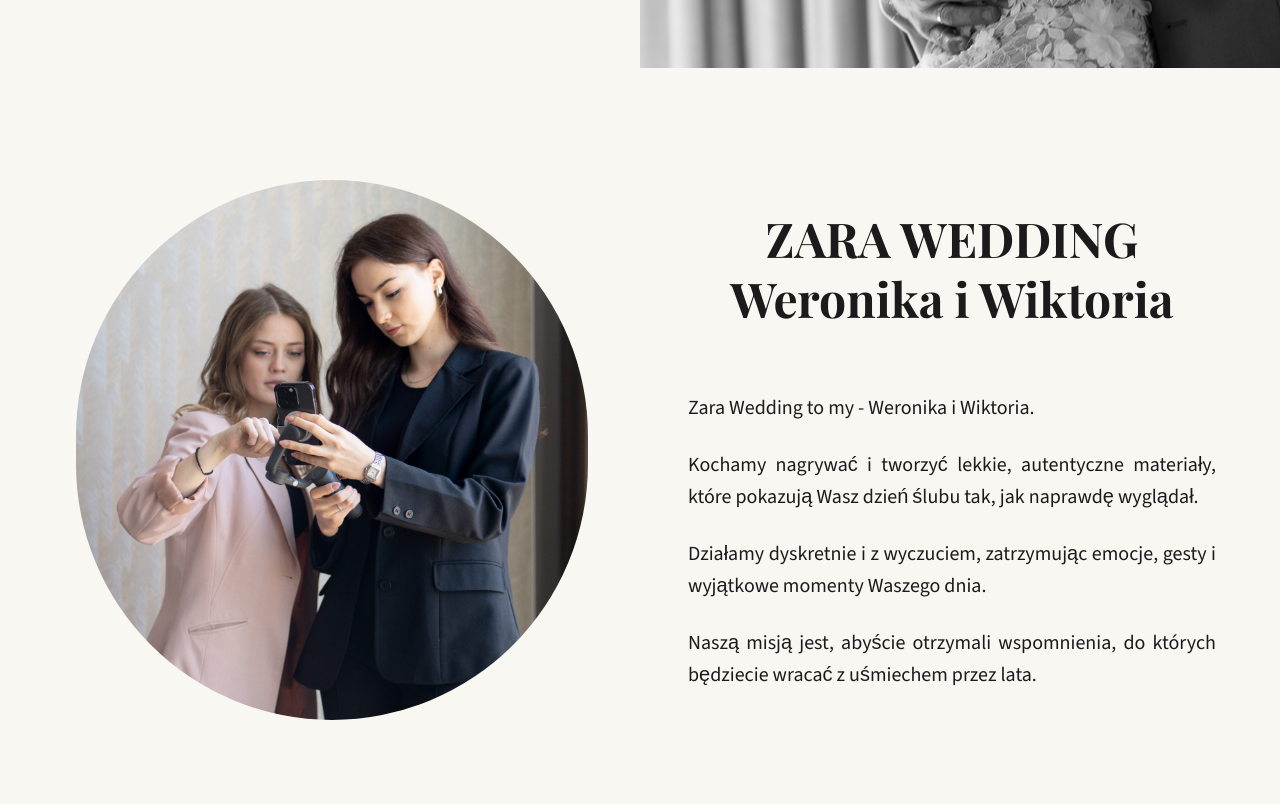
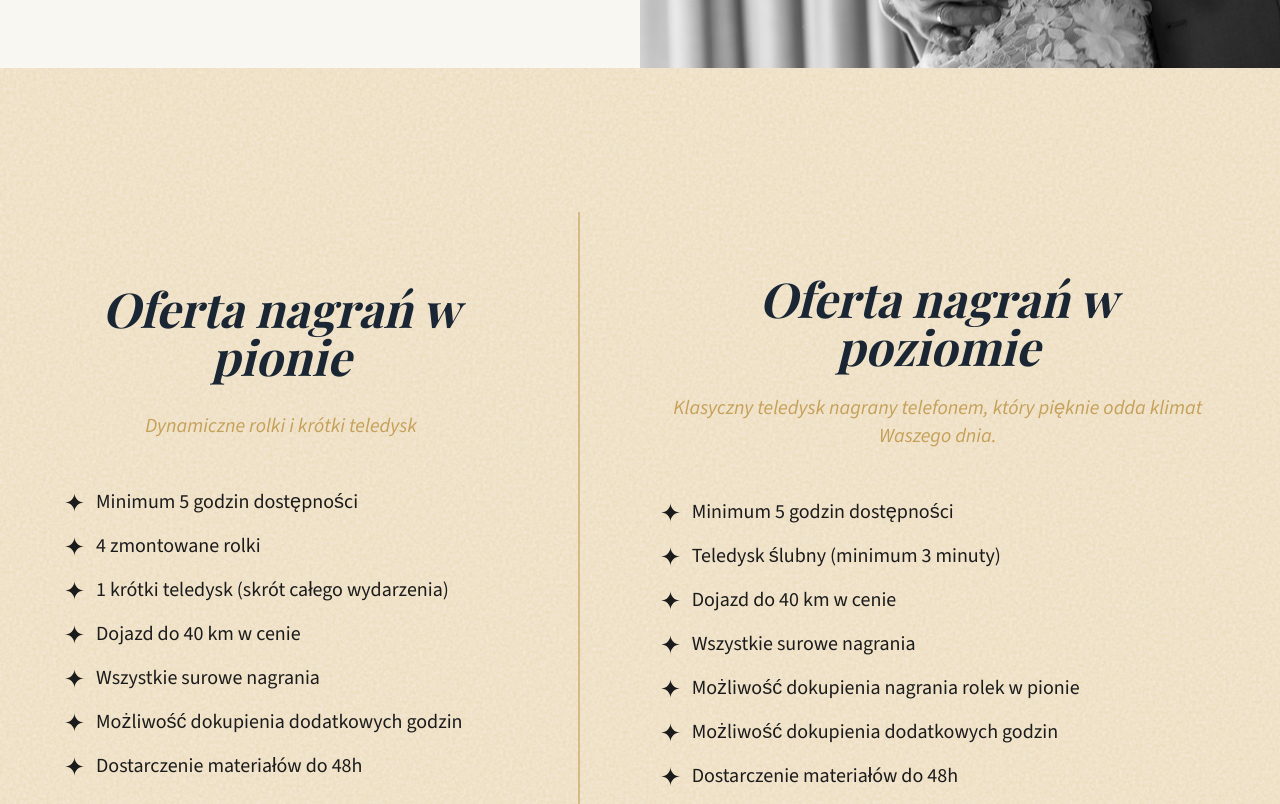
Before and after one commit to mkosinskki/zaraWedding, a Vue app: page / in a window 1280 px wide. Shown: the part 820-1624 px from the top of the page. Built offline with nearby package versions, Linux system fonts and the light colour scheme; a web font is replaced by a local one.

Commit message:
Added offer page

```diff
--- a/src/App.vue
+++ b/src/App.vue
@@ -1,6 +1,7 @@
 <script setup>
 import { RouterView } from 'vue-router'
 import Home from '../src/views/Home.vue'
+import Offer from './views/Offer.vue'
 import AboutUs from './views/AboutUs.vue'
 import Opinions from './views/Opinions.vue'
 import Contact from './views/Contact.vue'
@@ -12,6 +13,8 @@
   <Navbar />
 
   <Home />
+
+  <Offer />
 
   <AboutUs />
 
--- /dev/null
+++ b/src/views/Offer.vue
@@ -0,0 +1,93 @@
+<template>
+  <section id="offer" class="relative bg-[#F5EADA] py-16 px-6">
+    <div class="absolute inset-0 pointer-events-none opacity-60">
+      <svg width="100%" height="100%" xmlns="http://www.w3.org/2000/svg">
+        <filter id="noise">
+          <feTurbulence
+            type="fractalNoise"
+            baseFrequency="0.3"
+            numOctaves="3"
+            stitchTiles="stitch"
+          />
+          <feColorMatrix
+            type="matrix"
+            values="
+            0 0 0 0 0.772
+            0 0 0 0 0.627
+            0 0 0 0 0.349
+            0 0 0 1 0"
+          />
+        </filter>
+        <rect width="100%" height="100%" filter="url(#noise)" />
+      </svg>
+    </div>
+
+    <div
+      class="relative container max-w-6xl mx-auto flex flex-col md:flex-row min-h-screen items-center justify-center"
+    >
+      <div class="flex flex-col items-start space-y-12">
+        <div class="flex flex-col text-center space-y-8">
+          <h2 class="font-playfair text-navy font-bold italic text-4xl md:text-5xl">
+            Oferta nagrań w pionie
+          </h2>
+          <p class="font-source text-gold text-lg md:text-xl italic">
+            Dynamiczne rolki i krótki teledysk
+          </p>
+        </div>
+
+        <ul class="flex flex-col space-y-4 font-source text-md md:text-xl">
+          <li v-for="item in ofertaPionowa" :key="item" class="flex items-start gap-3">
+            <img src="../assets/star.svg" alt="icon" class="w-4 h-4 md:w-5 md:h-5 mt-1" />
+            <span class="text-charcoal">{{ item }}</span>
+          </li>
+        </ul>
+      </div>
+
+      <div
+        class="block w-full h-0.5 my-20 md:w-0.5 md:h-auto md:m-20 md:self-stretch bg-gold/60"
+      ></div>
+
+      <div class="flex flex-col items-start space-y-12">
+        <div class="flex flex-col text-center space-y-6">
+          <h2 class="font-playfair text-navy font-bold italic text-4xl md:text-5xl">
+            Oferta nagrań w poziomie
+          </h2>
+          <p class="font-source text-gold text-lg md:text-xl italic">
+            Klasyczny teledysk nagrany telefonem, który pięknie odda klimat Waszego dnia.
+          </p>
+        </div>
+
+        <ul class="flex flex-col space-y-4 font-source text-md md:text-xl">
+          <li v-for="item in ofertaPozioma" :key="item" class="flex items-start gap-3">
+            <img src="../assets/star.svg" alt="icon" class="w-4 h-4 md:w-5 md:h-5 mt-1" />
+            <span class="text-charcoal">{{ item }}</span>
+          </li>
+        </ul>
+      </div>
+    </div>
+  </section>
+</template>
+
+<script setup>
+const ofertaPionowa = [
+  'Minimum 5 godzin dostępności',
+  '4 zmontowane rolki',
+  '1 krótki teledysk (skrót całego wydarzenia)',
+  'Dojazd do 40 km w cenie',
+  'Wszystkie surowe nagrania',
+  'Możliwość dokupienia dodatkowych godzin',
+  'Dostarczenie materiałów do 48h',
+]
+
+const ofertaPozioma = [
+  'Minimum 5 godzin dostępności',
+  'Teledysk ślubny (minimum 3 minuty)',
+  'Dojazd do 40 km w cenie',
+  'Wszystkie surowe nagrania',
+  'Możliwość dokupienia nagrania rolek w pionie',
+  'Możliwość dokupienia dodatkowych godzin',
+  'Dostarczenie materiałów do 48h',
+]
+</script>
+
+<style scoped></style>
```
Also changed, not shown: src/assets/star.svg (added).
